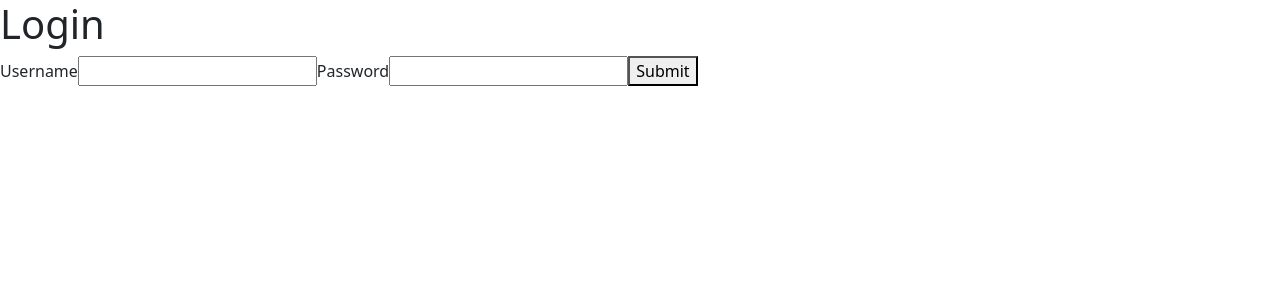
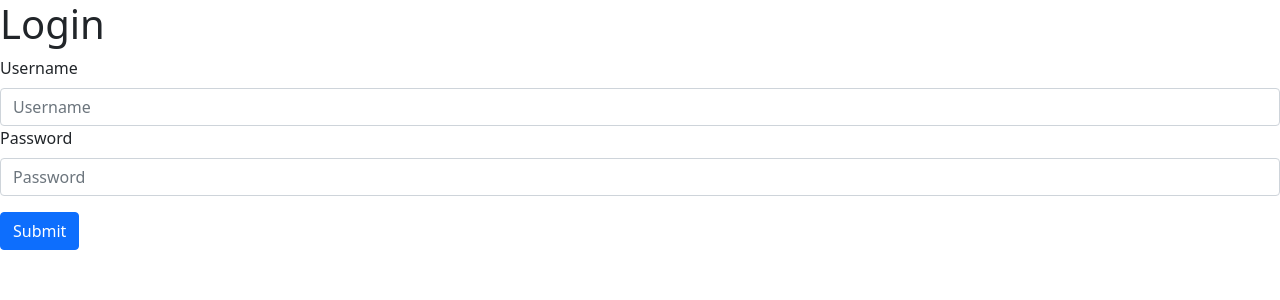
Before and after one commit to evdokimoww/frontend-project-lvl4, a React app: page /login in a window 1280 px wide. Shown: the top 300 px of the page. Built offline with nearby package versions, Linux system fonts and the light colour scheme; the HTML template or start-up script is replaced by a standard one.

Commit message:
authorization

```diff
--- a/package.json
+++ b/package.json
@@ -21,6 +21,7 @@
   "license": "ISC",
   "homepage": "",
   "dependencies": {
+    "axios": "^0.26.0",
     "bootstrap": "^5.1.3",
     "core-js": "^3.21.0",
     "debug": "^4.3.3",
@@ -41,6 +42,7 @@
     "popper.js": "^1.16.1",
     "pug": "^3.0.2",
     "react": "^17.0.2",
+    "react-bootstrap": "^2.1.2",
     "react-dom": "^17.0.2",
     "react-router-dom": "^6.2.1",
     "regenerator-runtime": "^0.13.9",
--- a/src/App.js
+++ /dev/null
@@ -1,18 +0,0 @@
-import React from 'react';
-import {BrowserRouter, Route, Routes} from 'react-router-dom';
-import Login from './Login/Login.jsx';
-import NoMatch from './NoMatch.jsx';
-import Home from './Home/Home.jsx';
-
-
-export default function App() {
-  return (
-    <BrowserRouter>
-      <Routes>
-        <Route exact path="/" element={<Home />} />
-        <Route path="/login" element={<Login />} />
-        <Route path="*" element={<NoMatch />} />
-      </Routes>
-    </BrowserRouter>
-  );
-}
--- a/src/Home/Home.jsx
+++ /dev/null
@@ -1,7 +0,0 @@
-import React from 'react';
-
-const Home = () => {
-  return <h1>Home</h1>
-}
-
-export default Home;
--- a/src/Login/Login.jsx
+++ /dev/null
@@ -1,68 +0,0 @@
-import React from 'react';
-import {useFormik} from 'formik';
-import * as Yup from 'yup'
-
-const validate = Yup.object({
-  username: Yup.string()
-    .required('No username provided.')
-    .max(15, 'Must be 15 characters or less')
-    .required('Required'),
-  password: Yup.string()
-    .required('No password provided.')
-    .min(8, 'Password is too short - should be 8 chars minimum.')
-    .matches(/[a-zA-Z]/, 'Password can only contain Latin letters.')
-});
-
-const Login = () => {
-  const formik = useFormik({
-    initialValues: {
-      username: '',
-      password: '',
-    },
-    validationSchema: validate,
-    onSubmit: values => {
-      alert(values);
-    },
-  });
-
-  return (
-    <>
-      <h1>Login</h1>
-      <form onSubmit={formik.handleSubmit}>
-        <label htmlFor="username">Username</label>
-        <input
-          id="username"
-          name="username"
-          type="text"
-          onChange={formik.handleChange}
-          onBlur={formik.handleBlur}
-          value={formik.values.username}
-        />
-        {
-          formik.touched.username && formik.errors.username
-            ? <div>{formik.errors.username}</div>
-            : null
-        }
-
-        <label htmlFor="password">Password</label>
-        <input
-          id="password"
-          name="password"
-          type="password"
-          onChange={formik.handleChange}
-          onBlur={formik.handleBlur}
-          value={formik.values.password}
-        />
-        {
-          formik.touched.password && formik.errors.password
-            ? <div>{formik.errors.password}</div>
-            : null
-        }
-
-        <button type="submit">Submit</button>
-      </form>
-    </>
-  );
-};
-
-export default Login;
--- /dev/null
+++ b/src/components/App.js
@@ -0,0 +1,36 @@
+import React, {useState} from 'react';
+import {BrowserRouter, Route, Routes} from 'react-router-dom';
+import LoginPage from './LoginPage.jsx';
+import NoMatchPage from './NoMatchPage.jsx';
+import HomePage from './HomePage.jsx';
+import { AuthContext } from '../contexts/index.jsx';
+
+// eslint-disable-next-line react/prop-types
+const AuthProvider = ({ children }) => {
+  const [loggedIn, setLoggedIn] = useState(false);
+  const logIn = () => setLoggedIn(true);
+  const logOut = () => {
+    localStorage.removeItem('userId');
+    setLoggedIn(false);
+  }
+
+  return (
+    <AuthContext.Provider value={{ loggedIn, logIn, logOut }}>
+      { children }
+    </AuthContext.Provider>
+  )
+}
+
+export default function App() {
+  return (
+    <AuthProvider>
+      <BrowserRouter>
+        <Routes>
+          <Route exact path="/" element={<HomePage />} />
+          <Route path="/login" element={<LoginPage />} />
+          <Route path="*" element={<NoMatchPage />} />
+        </Routes>
+      </BrowserRouter>
+    </AuthProvider>
+  );
+}
--- /dev/null
+++ b/src/components/HomePage.jsx
@@ -0,0 +1,19 @@
+import React from 'react';
+import {useAuth} from '../hooks/index.jsx';
+import {Navigate} from 'react-router-dom';
+
+const HomePage = () => {
+  const { loggedIn, logOut } = useAuth();
+
+  if (!loggedIn) {
+    return <Navigate to="login" />
+
+  }
+
+  return <>
+    <h1>Home</h1>
+    <a href="" onClick={() => logOut()}>выйти</a>
+  </>
+}
+
+export default HomePage;
--- /dev/null
+++ b/src/components/LoginPage.jsx
@@ -0,0 +1,103 @@
+import React, {useRef, useState} from 'react';
+import { useFormik } from 'formik';
+import * as Yup from 'yup'
+import {Alert, Button, Form} from 'react-bootstrap';
+import axios from 'axios';
+import {useAuth} from '../hooks/index.jsx';
+import {useNavigate} from 'react-router-dom';
+
+const validate = Yup.object({
+  username: Yup.string()
+    .required('No username provided.')
+    .max(15, 'Must be 15 characters or less')
+    .required('Required'),
+  password: Yup.string()
+    .required('No password provided.')
+    .min(4, 'Password is too short - should be 4 chars minimum.')
+    .required('Required'),
+});
+
+const LoginPage = () => {
+  const { logIn } = useAuth();
+  const navigate = useNavigate();
+  const inputRef = useRef();
+  const [authFailed, setAuthFailed] = useState(false);
+
+  const formik = useFormik({
+    initialValues: {
+      username: '',
+      password: '',
+    },
+    validationSchema: validate,
+    onSubmit: async (values) => {
+      try {
+        const res = await axios.post('/api/v1/login', values);
+        localStorage.setItem('userId', JSON.stringify(res.data));
+        logIn();
+        setAuthFailed(false);
+        navigate('/');
+      } catch (err) {
+        if (err.isAxiosError && err.response.status === 401) {
+          setAuthFailed(true);
+          inputRef.current.select();
+          return;
+        }
+        throw err;
+      }
+    },
+  });
+
+  return (
+    <>
+      <h1>Login</h1>
+      <Form onSubmit={formik.handleSubmit}>
+        {
+          authFailed
+            ? <Alert variant={'danger'}>the username or password is incorrect</Alert>
+            : null
+        }
+        <Form.Group controlId="username">
+          <Form.Label>Username</Form.Label>
+          <Form.Control
+            type="text"
+            placeholder="Username"
+            name="username"
+            onChange={formik.handleChange}
+            onBlur={formik.handleBlur}
+            value={formik.values.username}
+            ref={inputRef}
+            isInvalid={authFailed}
+          />
+          {
+            formik.touched.username && formik.errors.username
+              ? <Form.Control.Feedback type="invalid" style={{display:'block'}}>{formik.errors.username}</Form.Control.Feedback>
+              : null
+          }
+        </Form.Group>
+
+        <Form.Group controlId="password">
+          <Form.Label>Password</Form.Label>
+          <Form.Control
+            type="password"
+            placeholder="Password"
+            name="password"
+            onChange={formik.handleChange}
+            onBlur={formik.handleBlur}
+            value={formik.values.password}
+            isInvalid={authFailed}
+          />
+          {
+            formik.touched.password && formik.errors.password
+              ? <Form.Control.Feedback type="invalid" style={{display:'block'}}>{formik.errors.password}</Form.Control.Feedback>
+              : null
+          }
+        </Form.Group>
+        <Button className='mt-3' variant="primary" type="submit">
+          Submit
+        </Button>
+      </Form>
+    </>
+  );
+};
+
+export default LoginPage;
--- a/src/NoMatch.jsx
+++ b/src/components/NoMatchPage.jsx
@@ -1,9 +1,9 @@
 import React from 'react';
 
-const NoMatch = () => {
+const NoMatchPage = () => {
   return (
     <h1>Нет страницы лучше в мире чем 404</h1>
   )
 };
 
-export default NoMatch;
+export default NoMatchPage;
--- /dev/null
+++ b/src/contexts/index.jsx
@@ -0,0 +1,3 @@
+import { createContext } from 'react';
+
+export const AuthContext = createContext({});
--- /dev/null
+++ b/src/hooks/index.jsx
@@ -0,0 +1,4 @@
+import {useContext} from 'react';
+import {AuthContext} from '../contexts/index.jsx'
+
+export const useAuth = () => useContext(AuthContext);
--- a/src/index.js
+++ b/src/index.js
@@ -5,7 +5,7 @@ import 'core-js/stable/index.js';
 import 'regenerator-runtime/runtime.js';
 
 import '../assets/application.scss';
-import App from './App.js';
+import App from './components/App.js';
 
 // eslint-disable-next-line no-undef
 if (process.env.NODE_ENV !== 'production') {
--- a/webpack.config.cjs
+++ b/webpack.config.cjs
@@ -10,6 +10,7 @@ module.exports = {
   resolve: {
     extensions: ['.js', '.jsx'],
   },
+  devtool: 'source-map',
   output: {
     path: path.join(__dirname, 'dist', 'public'),
     publicPath: '/assets/',
```
Also changed, not shown: 1 other file (tests, documents, lock files or other folders).
